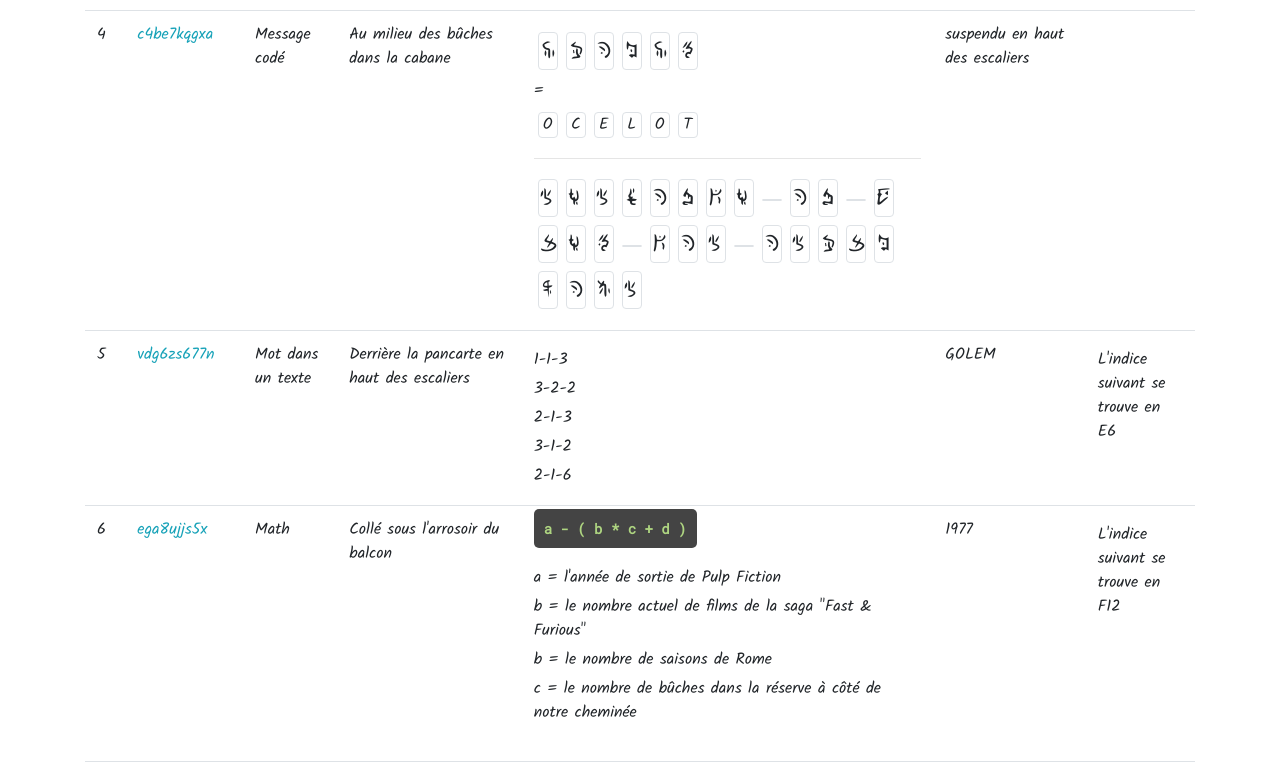
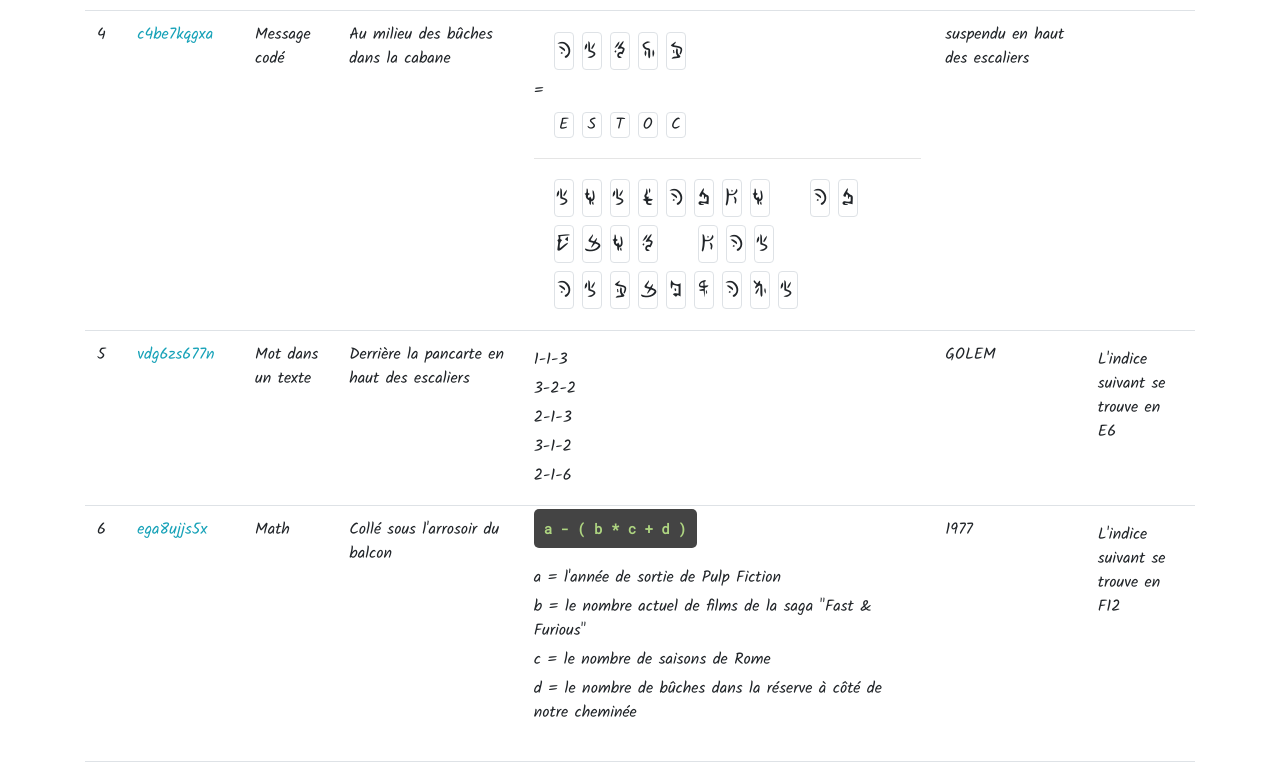
Before and after one commit to OakAndAspen/25th-birthday-treasure-hunt, a React (Create React App) app: page / in a window 1280 px wide. Shown: the part 791-1560 px from the top of the page. Built offline with nearby package versions, Linux system fonts and the light colour scheme.

Commit message:
Corrections on clues and message layout

```diff
--- a/src/clues.js
+++ b/src/clues.js
@@ -77,9 +77,9 @@ export default [
         location: "Au milieu des bûches dans la cabane",
         riddle:
             <div>
-                <p className="necrofonticon">{charsToSpans("ocelot")}</p>
+                <p className="necrofonticon">{charsToSpans("estoc")}</p>
                 <p>=</p>
-                <p>{charsToSpans("OCELOT")}</p>
+                <p>{charsToSpans("ESTOC")}</p>
                 <hr/>
                 <p className="necrofonticon">
                     {charsToSpans("suspendu en haut des escaliers")}
@@ -115,8 +115,8 @@ export default [
                 <div className="text-left my-4">
                     <p>a = l'année de sortie de Pulp Fiction</p>
                     <p>b = le nombre actuel de films de la saga "Fast & Furious"</p>
-                    <p>b = le nombre de saisons de Rome</p>
-                    <p>c = le nombre de bûches dans la réserve à côté de notre cheminée</p>
+                    <p>c = le nombre de saisons de Rome</p>
+                    <p>d = le nombre de bûches dans la réserve à côté de notre cheminée</p>
                 </div>
             </div>,
         answer: 1977,
@@ -160,9 +160,9 @@ export default [
         location: "Suspendu derrière le rideau de la salle de bain",
         riddle:
             <div>
-                <p className="jungleslang">{charsToSpans("koala")}</p>
+                <p className="jungleslang">{charsToSpans("plaida")}</p>
                 <p>=</p>
-                <p>{charsToSpans("KOALA")}</p>
+                <p>{charsToSpans("PLAIDA")}</p>
                 <hr/>
                 <p className="jungleslang">
                     {charsToSpans("dans l arbre pres de la porte d entree")}
@@ -228,9 +228,9 @@ export default [
         location: "Dans le tiroir sous le micro-ondes",
         riddle:
             <div>
-                <p className="aurebesh">{charsToSpans("wapiti")}</p>
+                <p className="aurebesh">{charsToSpans("tapis")}</p>
                 <p>=</p>
-                <p>{charsToSpans("WAPITI")}</p>
+                <p>{charsToSpans("TAPIS")}</p>
                 <hr/>
                 <p className="aurebesh">
                     {charsToSpans("dans le caisson qui soutient la moto en reparation")}
--- a/src/utils.js
+++ b/src/utils.js
@@ -5,12 +5,15 @@ export function isEqual(string1, string2) {
 }
 
 export function charsToSpans(string) {
-    let chars = string.split('');
+    let words = string.split(' ');
     return <span className="text-center">
-        {chars.map((c, i) =>
+        {words.map((w, i) =>
+            <span className="d-inline-block mx-3" key={i}>
+            {w.split('').map((c, j) =>
             <span className="border rounded m-1 d-inline-block text-center"
-                  key={i} style={{width: "20px"}}>
+                  key={"" + i + j} style={{width: "20px"}}>
                 {c}
             </span>)}
+        </span>)}
     </span>;
 }
```
